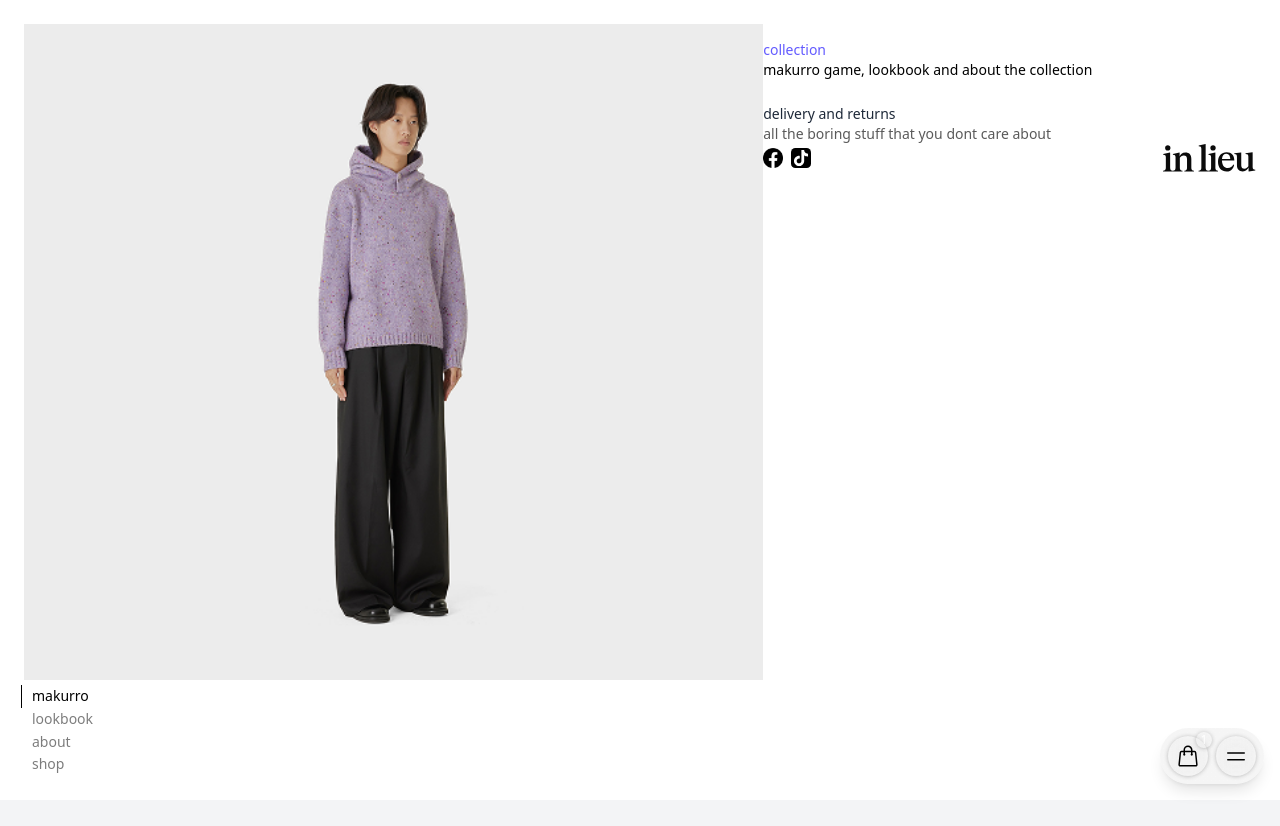
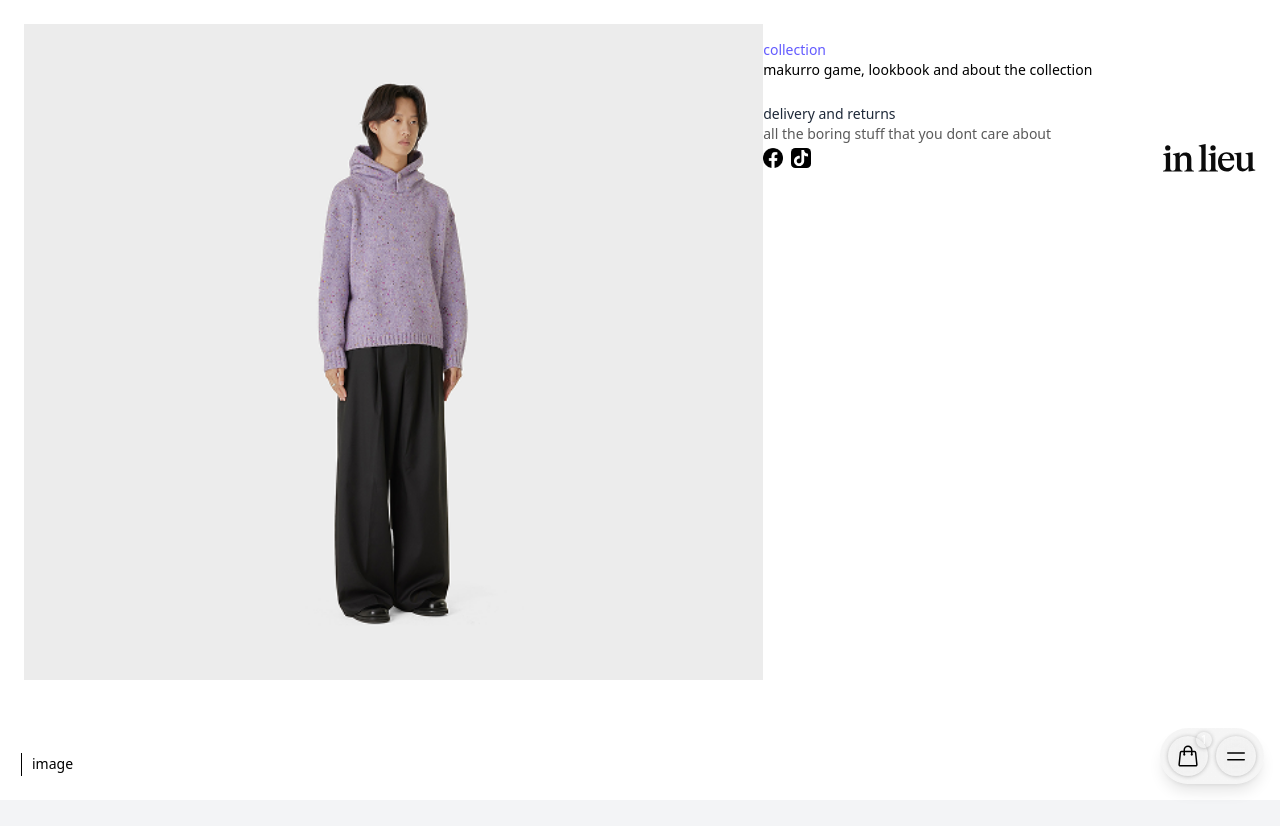
Before and after one commit to TalinR/in-lieu-official, a Next.js app: page / in a window 1280 px wide. Both pictures are taken after a click on the button 1236 px from the left and 756 px from the top of the page. Shown: the top 826 px of the page. Built offline with nearby package versions, Linux system fonts and the light colour scheme.

Commit message:
Made some changes to SectionLinks.tsx. essentailly, they'll dynamically change for whatever page we're on. Also, the scroll animates to its new posiiton, when the user goes to a new page

```diff
--- a/package.json
+++ b/package.json
@@ -12,7 +12,7 @@
     "@headlessui/react": "^2.2.4",
     "@heroicons/react": "^2.2.0",
     "clsx": "^2.1.1",
-    "framer-motion": "^12.23.0",
+    "framer-motion": "^12.23.6",
     "next": "15.3.5",
     "react": "^19.0.0",
     "react-dom": "^19.0.0"
--- a/src/app/api/revalidate/route.ts
+++ b/src/app/api/revalidate/route.ts
@@ -1,4 +1,4 @@
-import { revalidate } from 'lib/shopify';
+import { revalidate } from '@/lib/shopify';
 import { NextRequest, NextResponse } from 'next/server';
 
 export async function POST(req: NextRequest): Promise<NextResponse> {
--- a/src/app/layout.tsx
+++ b/src/app/layout.tsx
@@ -1,6 +1,7 @@
 import type { Metadata } from 'next';
 import '../styles/globals.css';
 import Navbar from '@/components/layout/navbar/Navbar';
+import { SectionsProvider } from '@/components/layout/SectionsContext';
 
 export const metadata: Metadata = {
   title: 'In Lieu',
@@ -15,8 +16,10 @@ export default function RootLayout({
   return (
     <html lang="en">
       <body className="font-sans antialiased">
-        <Navbar />
-        {children}
+        <SectionsProvider>
+          <Navbar />
+          {children}
+        </SectionsProvider>
       </body>
     </html>
   );
--- a/src/app/page.tsx
+++ b/src/app/page.tsx
@@ -1,17 +1,29 @@
-import React from 'react';
-import SectionLinks from '@/components/layout/SectionLinks';
+'use client';
+
+import React, { useEffect } from 'react';
+import { useSections } from '@/components/layout/SectionsContext';
 
 const HomePage = () => {
-  const sections = [
-    { id: 'makurro', name: 'makurro' },
-    { id: 'lookbook', name: 'lookbook' },
-    { id: 'about', name: 'about' },
-    { id: 'shop', name: 'shop' },
-  ];
+  const { setSections } = useSections();
+
+  useEffect(() => {
+    // Set sections for the homepage when component mounts
+    setSections([
+      { id: 'makurro', name: 'makurro' },
+      { id: 'lookbook', name: 'lookbook' },
+      { id: 'about', name: 'about' },
+      { id: 'shop', name: 'shop' },
+    ]);
+
+    // Cleanup: clear sections when component unmounts (optional)
+    return () => {
+      // Note: We might not want to clear on unmount if we want sections
+      // to persist during navigation. This will be refined in later steps.
+    };
+  }, [setSections]);
 
   return (
     <main className="flex min-h-screen flex-col">
-      <SectionLinks sections={sections} />
       <section id="makurro" className="flex h-screen items-center justify-center bg-black">
         <h1 className="text-4xl font-bold">Makurro Section</h1>
       </section>
--- a/src/components/layout/SectionLinks.tsx
+++ b/src/components/layout/SectionLinks.tsx
@@ -1,28 +1,18 @@
 "use client";
 // ... existing code ...
 import React, { useState, useEffect, useRef } from "react";
-
-interface Section {
-  id: string;
-  name: string;
-}
-
-interface SectionLinksProps {
-  sections: Section[];
-}
-
-
+import { useSections } from "./SectionsContext";
 
 /**
  * A fixed-position navigation component that displays links to page sections.
  * It features a vertical indicator bar that smoothly tracks the user's scroll
- * progress through the sections.
- * @param {SectionLinksProps} props - The component props.
- * @returns {React.ReactElement} The rendered navigation element.
+ * progress through the sections. Now uses context to get sections dynamically.
+ * @returns {React.ReactElement | null} The rendered navigation element or null if no sections.
  */
 
-const SectionLinks = ({ sections }: SectionLinksProps) => {
-  const [indicatorStyle, setIndicatorStyle] = useState({ top: 0, height: 0 });
+const SectionLinks = () => {
+  const { sections } = useSections();
+  const [indicatorStyle, setIndicatorStyle] = useState({ bottom: 0, height: 0 });
   const [activeSectionIndex, setActiveSectionIndex] = useState(0);
   const navRef = useRef<HTMLDivElement>(null);
   const linkRefs = useRef<(HTMLAnchorElement | null)[]>([]);
@@ -50,6 +40,7 @@ const SectionLinks = ({ sections }: SectionLinksProps) => {
     // using the height of the "links" and the progress as a number between 0 and 1
     const handleScroll = () => {
       if (!navRef.current) return;
+      const containerHeight = navRef.current.offsetHeight;
 
       // get the current vertical scroll position of the page in pixels
       const scrollY = window.scrollY;
@@ -132,7 +123,9 @@ const SectionLinks = ({ sections }: SectionLinksProps) => {
         height = initialHeight + (nextHeight - initialHeight) * progress;
       }
 
-      setIndicatorStyle({ top, height });
+      const bottom = containerHeight - (top + height);
+
+      setIndicatorStyle({ bottom, height });
     };
 
     let ticking = false;
@@ -156,15 +149,20 @@ const SectionLinks = ({ sections }: SectionLinksProps) => {
     };
   }, [sections]);
 
+  // Remove early return for isLoading; keep only for no sections.
+  if (!sections || sections.length === 0) {
+    return null;
+  }
+
   return (
     <div
       ref={navRef}
-      className="fixed bottom-6 left-8 z-[60] flex flex-col items-start mix-blend-difference"
+      className="fixed bottom-6 left-8 z-[70] flex flex-col items-start mix-blend-difference "
     >
       <div
-        className="absolute left-[-.7rem] w-[0.8px] bg-[#FFFFFF]"
+        className="absolute left-[-.7rem] w-[0.8px] bg-[#FFFFFF] transition-all duration-300 ease-out"
         style={{
-          top: indicatorStyle.top,
+          bottom: indicatorStyle.bottom,
           height: indicatorStyle.height,
         }}
       />
--- /dev/null
+++ b/src/components/layout/SectionsContext.tsx
@@ -0,0 +1,78 @@
+'use client';
+
+import React, { createContext, useContext, useState, useCallback, ReactNode } from 'react';
+
+// TypeScript interfaces
+export interface Section {
+  id: string;
+  name: string;
+}
+
+interface SectionsContextType {
+  sections: Section[];
+  setSections: (sections: Section[]) => void;
+  clearSections: () => void;
+  isLoading: boolean;
+}
+
+// Create the context with undefined as default (will be checked in hook)
+const SectionsContext = createContext<SectionsContextType | undefined>(undefined);
+
+// Custom hook for consuming the context
+export const useSections = (): SectionsContextType => {
+  const context = useContext(SectionsContext);
+
+  if (context === undefined) {
+    throw new Error('useSections must be used within a SectionsProvider');
+  }
+
+  return context;
+};
+
+// Provider component props
+interface SectionsProviderProps {
+  children: ReactNode;
+}
+
+// Provider component
+export const SectionsProvider: React.FC<SectionsProviderProps> = ({ children }) => {
+  const [sections, setSectionsState] = useState<Section[]>([]);
+  const [isLoading, setIsLoading] = useState<boolean>(false);
+
+  // Memoized setter function to prevent unnecessary re-renders
+  const setSections = useCallback((newSections: Section[]) => {
+    setIsLoading(true);
+
+    // Small delay to allow for smooth transitions (will be useful for animations later)
+    setTimeout(() => {
+      setSectionsState(newSections);
+      setIsLoading(false);
+    }, 0);
+  }, []);
+
+  // Clear sections function
+  const clearSections = useCallback(() => {
+    setIsLoading(true);
+
+    setTimeout(() => {
+      setSectionsState([]);
+      setIsLoading(false);
+    }, 0);
+  }, []);
+
+  // Memoized context value to prevent unnecessary re-renders
+  const contextValue = React.useMemo(() => ({
+    sections,
+    setSections,
+    clearSections,
+    isLoading,
+  }), [sections, setSections, clearSections, isLoading]);
+
+  return (
+    <SectionsContext.Provider value={contextValue}>
+      {children}
+    </SectionsContext.Provider>
+  );
+};
+
+export default SectionsProvider;
--- a/src/components/layout/menu/MenuModal.tsx
+++ b/src/components/layout/menu/MenuModal.tsx
@@ -1,10 +1,11 @@
 'use client';
 
-import React from 'react';
+import React, { useEffect, useRef } from 'react';
 import ResponsiveSafeImage from './ResponsiveSafeImage';
 import PageLinks from './PageLinks';
 import SocialSelection from './SocialSelection';
 import { usePathname } from 'next/navigation';
+import { useSections } from '../SectionsContext';
 
 interface MenuModalProps {
   isOpen: boolean;
@@ -13,10 +14,10 @@ interface MenuModalProps {
 
 const MenuModal = ({ isOpen, onLinkClick }: MenuModalProps) => {
   const currentPath = usePathname();
+  const { sections, setSections } = useSections();
 
-  if (!isOpen) {
-    return null;
-  }
+  // Store the original sections when modal opens
+  const originalSectionsRef = useRef<typeof sections>([]);
 
   // Sample page data
   const pages = [
@@ -32,6 +33,37 @@ const MenuModal = ({ isOpen, onLinkClick }: MenuModalProps) => {
     }
   ];
 
+  // Define menu-specific sections
+  const menuSections = [
+    { id: 'menu', name: 'image' },
+
+  ];
+
+  useEffect(() => {
+    if (isOpen) {
+      // Save current sections and set menu sections
+      originalSectionsRef.current = [...sections];
+      setSections(menuSections);
+    } else {
+      // Restore original sections when modal closes
+      if (originalSectionsRef.current.length > 0) {
+        setSections(originalSectionsRef.current);
+        originalSectionsRef.current = []; // Clear the ref after restoration
+      }
+    }
+
+    // Cleanup function: restore sections if component unmounts while modal is open
+    return () => {
+      if (isOpen && originalSectionsRef.current.length > 0) {
+        setSections(originalSectionsRef.current);
+      }
+    };
+  }, [isOpen, setSections]); // sections dependency removed to prevent infinite loops
+
+  if (!isOpen) {
+    return null;
+  }
+
   return (
     <div className="fixed inset-0 z-40 flex flex-col bg-white p-6 pb-30 lg:flex-row">
       {/*
@@ -39,8 +71,8 @@ const MenuModal = ({ isOpen, onLinkClick }: MenuModalProps) => {
         - Mobile: Takes up the remaining space (flex-1)
         - Desktop: Takes up 3/5 of the width
       */}
-      <div className="flex-1 lg:w-3/5">
-      <ResponsiveSafeImage
+      <div id="menu" className="flex-1 lg:w-3/5">
+        <ResponsiveSafeImage
           src="/images/test_image.png"
           alt="A beautiful landscape"
           // Optional: customize the safe area.
--- a/src/components/layout/navbar/Navbar.tsx
+++ b/src/components/layout/navbar/Navbar.tsx
@@ -4,7 +4,7 @@ import { useState, useEffect } from 'react';
 import CartButton from './CartButton';
 import MenuButton from './MenuButton';
 import MenuModal from '../menu/MenuModal';
-
+import SectionLinks from '../SectionLinks';
 
 const Navbar = () => {
   const [isCartOpen, setCartOpen] = useState(false);
@@ -28,6 +28,9 @@ const Navbar = () => {
 
   return (
     <>
+      {/* SectionLinks now gets sections from context */}
+      <SectionLinks />
+
       <div className="fixed bottom-4 right-4 z-50">
         <nav className="navbar-bg-glass flex w-full items-center gap-x-3 rounded-full p-2 shadow-lg">
           {/* <div className="flex-1 pl-4 pr-1">
```
Also changed, not shown: 2 other files (tests, documents, lock files or other folders).
